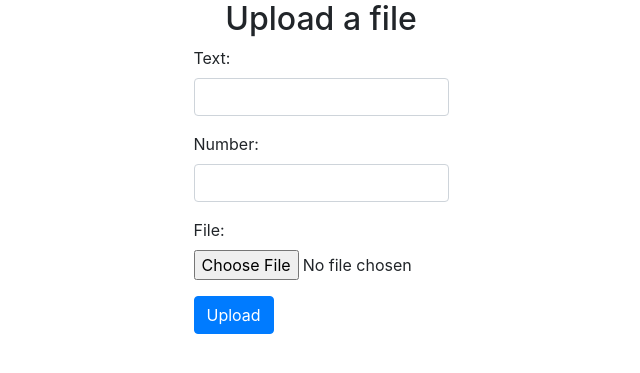
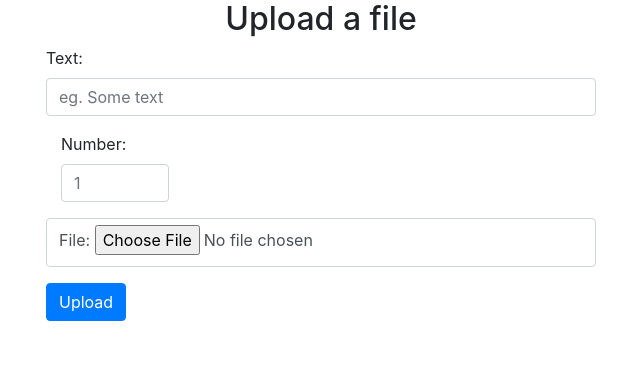
Before and after one commit to yepterence/FileHub, a Django app: page /file_uploads/upload/ in a window 1280 px wide. Shown: the part 56-429 px from the top of the page, without its empty margins (319-959 px from the left). Run offline with Django 4.2, Linux system fonts and the light colour scheme; some libraries are stand-ins or nearby versions.

Commit message:
Added bash file processing to view and utls, fleshed out Readme, tried to pretty up front

```diff
--- a/file_uploads/forms.py
+++ b/file_uploads/forms.py
@@ -3,6 +3,7 @@ from .models import UploadedFile
 
 
 class UploadedFileForm(forms.ModelForm):
+    """ModelForm for Uploaded File model."""
     class Meta:
         model = UploadedFile
         fields = ('text', 'number', 'file', 'unique_identifier')
--- a/file_uploads/models.py
+++ b/file_uploads/models.py
@@ -4,15 +4,17 @@ from django.db import models
 
 
 def custom_path(instance, filename):
+    """Custom path for storing files upon file upload."""
     return f'{instance.unique_identifier}/{filename}'
 
 
 class UploadedFile(models.Model):
+    """Model for storing session information, file destination path, and additional information from Upload request."""
     text = models.CharField(max_length=100, default='', blank=False)
-    number = models.IntegerField()
+    number = models.IntegerField(help_text="Stores an integer value")
     session_id = models.CharField(max_length=100, default='', blank=False)
-    unique_identifier = models.UUIDField(default=uuid.uuid4)
-    file = models.FileField(upload_to=custom_path)
+    unique_identifier = models.UUIDField(default=uuid.uuid4 ,help_text="Used for uniquely named folders per session")
+    file = models.FileField(upload_to=custom_path, help_text="Stores file path")
     time_uploaded = models.DateTimeField(auto_now_add=True)
 
     def __str__(self):
--- a/file_uploads/templates/file_uploads/upload_files.html
+++ b/file_uploads/templates/file_uploads/upload_files.html
@@ -15,18 +15,43 @@
         <button class="navbar-toggler" type="button" data-toggle="collapse" data-target="#navbarSupportedContent" aria-controls="navbarSupportedContent" aria-expanded="false" aria-label="Toggle navigation">
           <span class="navbar-toggler-icon"></span>
         </button>
+      </nav>
     </section>
-    <section class="margin-top">
+    <section class="margin-top bg-gradient-light">
       <h2 class="text-center">Upload a file</h2>
-      <div class="container">
-          <div class="row justify-content-center">
-            <div class="col-3">
+      <div class="container ">
+          <div class="form-row justify-content-center">
+            <div class="col-md-6">
               <form method="post" enctype="multipart/form-data">
+                {% csrf_token %}
                 <div class="form-group">
-                  {% csrf_token %}
-                  {{form.as_p}}
+                  <label for="id_text">Text:</label>
+                  <input type="text" name="text" class="form-control" maxlength="100" id="id_text" placeholder="eg. Some text"required>
+                  <div class="invalid-feedback">
+                    Please add text.
+                  </div>
+
                 </div>
-                <button type="submit" class="btn btn-primary" value="Submit">Upload</button>
+                <div class="form-group">
+                  <div class="form-group col-md-3">
+                    <label for="id_number">Number:</label>
+                    <input type="number" name="number" class="form-control" id="id_number" placeholder="1" required>
+                    <div class="invalid-feedback">
+                      Please add numbers only.
+                    </div>
+                  </div>
+                </div>
+                  <div class="form-group">
+                    <div class="form-control"><label for="id_file">File:</label>
+                      <input type="file" name="file" readonly="readonly" required="" id="id_file">
+                      <input type="hidden" name="unique_identifier" value="" id="id_unique_identifier">
+                      <input type="hidden" name="initial-unique_identifier" value="" id="initial-id_unique_identifier">
+                      <div class="invalid-feedback">
+                        Please upload a file (eg. txt, pdf).
+                      </div>
+                    </div>
+                  </div>
+                  <button type="submit" class="btn btn-primary" value="Submit">Upload</button>
               </form>
             </div>
           </div>
--- a/file_uploads/views.py
+++ b/file_uploads/views.py
@@ -1,7 +1,3 @@
-from importlib import import_module
-from subprocess import Popen, PIPE, STDOUT
-
-from django.conf import settings
 from django.http import HttpResponseRedirect
 from django.shortcuts import render
 
@@ -13,22 +9,28 @@ from utils import utils
 
 
 def upload_file(request):
-    """Display form for file upload"""
+    """Display form for file upload and perform processing on file"""
 
+    process_results = None
     if request.method == 'POST':
 
-        session_expiration_time = 60 * 30
+        session_expiration_time = 60 * 30  # 30-minute session expiry window
         request.session.set_expiry(session_expiration_time)
         current_session = str(request.session.session_key)
-        qs = UploadedFile.objects.order_by('time_uploaded').reverse()
-        previous_session = qs[0].session_id
+
+        session_qs = UploadedFile.objects.order_by('time_uploaded').reverse()
+        previous_session = session_qs[0].session_id
+
         form = UploadedFileForm(request.POST, request.FILES)
+
         if current_session != previous_session:
 
             if form.is_valid():
                 obj = form.save(commit=False)
                 obj.session_id = current_session
                 obj.save()
+                # perform processing
+                process_results = utils.run_file_processor("process.sh", obj.text, obj.number)
                 return HttpResponseRedirect('')
         elif current_session == previous_session:
             # if same session, insert uuid over-ride in form
@@ -37,7 +39,10 @@ def upload_file(request):
                 obj = form.save(commit=False)
                 obj.unique_identifier = unique_id
                 obj.save()
+                # perform processing
+                process_results = utils.run_file_processor("process.sh", obj.text, obj.number)
                 return HttpResponseRedirect('')
     else:
         form = UploadedFileForm()
-    return render(request, 'file_uploads/upload_files.html', {'form': form})
+
+    return render(request, 'file_uploads/upload_files.html', {'form': form, 'process': process_results})
```
Also changed, not shown: utils/utils.py (added, +18 -0 lines), README.md.
